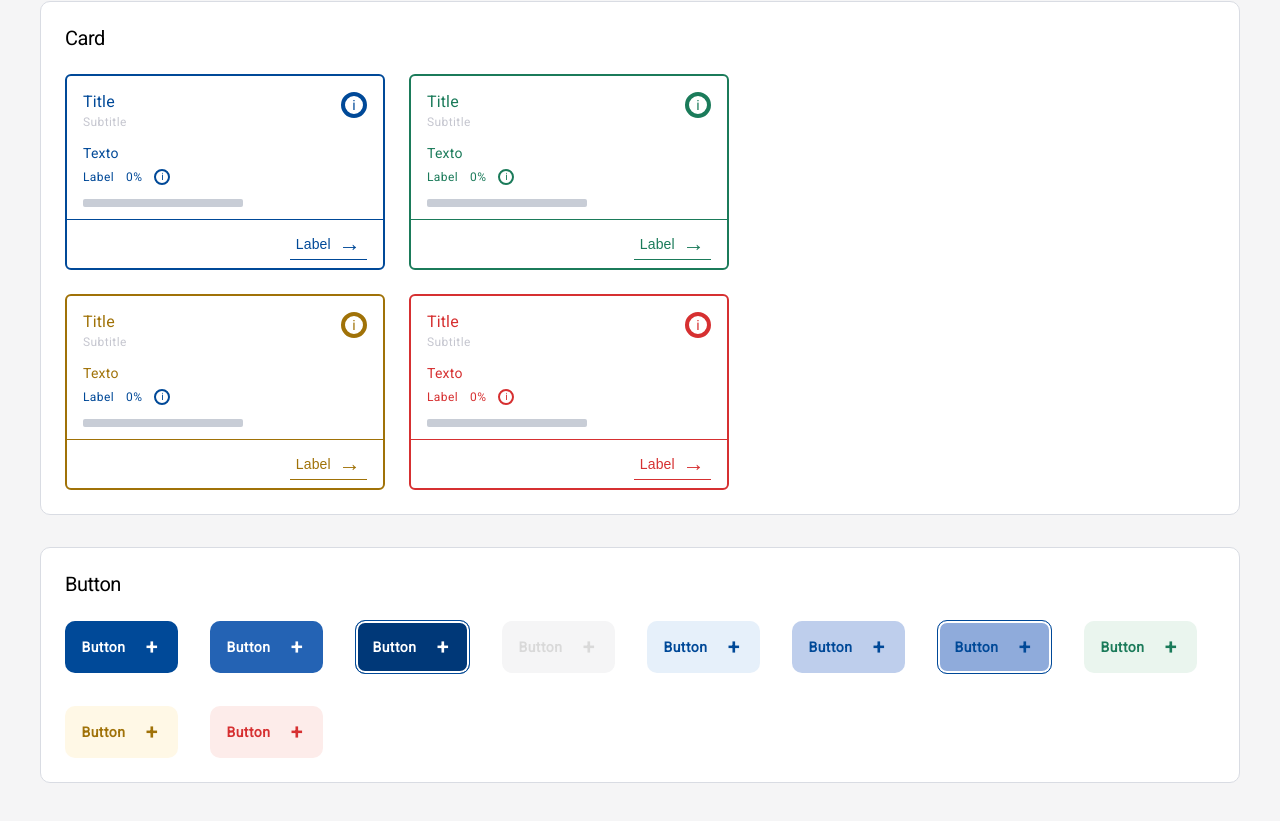
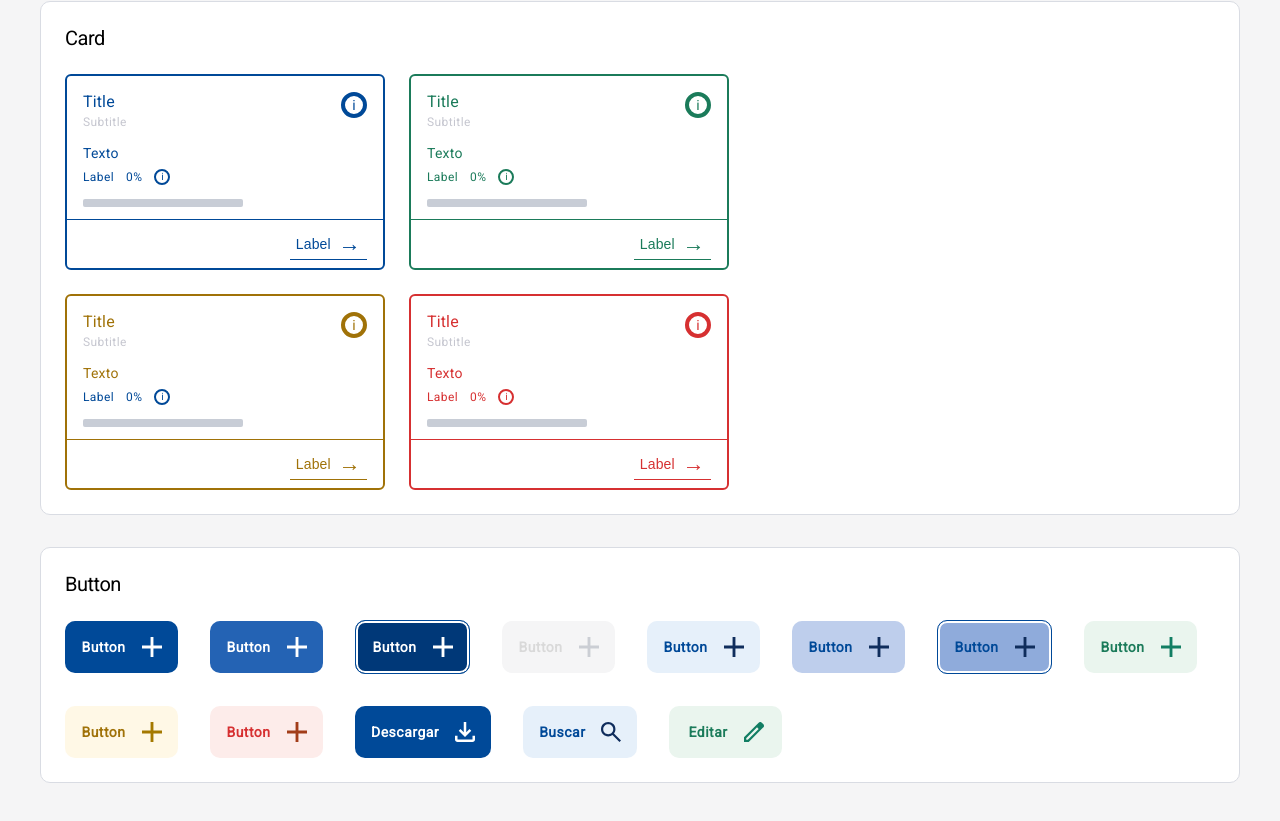
Before and after one commit to JoseGonzalez0428/Act_4_2_GonzalezFlores_JoseCarlos_PonsTorres_CinthyaLizeth, an Angular app: page / in a window 1280 px wide. Shown: the part 1157-1978 px from the top of the page. Built offline with nearby package versions, Linux system fonts and the light colour scheme.

Commit message:
Se agregaron iconos a botones

```diff
--- a/src/app/Components/button/button.html
+++ b/src/app/Components/button/button.html
@@ -4,5 +4,10 @@
   [disabled]="variant === 'disabled'"
   (click)="onClick()">
   {{ label }}
-  <span class="btn-icon" *ngIf="showIcon">+</span>
+  <app-icon
+    *ngIf="showIcon"
+    [name]="icon"
+    [size]="20"
+    [color]="getIconColor()">
+  </app-icon>
 </button>
--- a/src/app/Components/button/button.ts
+++ b/src/app/Components/button/button.ts
@@ -1,14 +1,16 @@
 import { Component, Input, Output, EventEmitter } from '@angular/core';
 import { CommonModule } from '@angular/common';
+import { IconComponent } from '../icon/icon';
 
 @Component({
   selector: 'app-button',
-  imports: [CommonModule],
+  imports: [CommonModule, IconComponent],
   templateUrl: './button.html',
   styleUrl: './button.css'
 })
 export class ButtonComponent {
   @Input() label: string = 'Button';
+  @Input() icon: string = 'add';
   @Input() variant: 'primary' | 'primary-hover' | 'primary-active' | 'secondary' | 'secondary-hover' | 'secondary-active' | 'disabled' | 'success' | 'warning' | 'error' = 'primary';
   @Input() showIcon: boolean = true;
   @Output() clicked = new EventEmitter<void>();
@@ -18,4 +20,20 @@ export class ButtonComponent {
       this.clicked.emit();
     }
   }
+
+  getIconColor(): string {
+  const colorMap: {[key: string]: string} = {
+    'primary': 'white',
+    'primary-hover': 'white',
+    'primary-active': 'white',
+    'secondary': 'blue',
+    'secondary-hover': 'blue',
+    'secondary-active': 'blue',
+    'disabled': 'disabled',
+    'success': 'green',
+    'warning': 'yellow',
+    'error': 'red'
+  };
+  return colorMap[this.variant] || 'white';
 }
+}
--- a/src/app/app.html
+++ b/src/app/app.html
@@ -133,6 +133,11 @@
       <app-button label="Button" variant="success"></app-button>
       <app-button label="Button" variant="warning"></app-button>
       <app-button label="Button" variant="error"></app-button>
+
+
+      <app-button label="Descargar" variant="primary" icon="download"></app-button>
+<app-button label="Buscar" variant="secondary" icon="search"></app-button>
+<app-button label="Editar" variant="success" icon="edit"></app-button>
     </div>
   </section>
 
```
